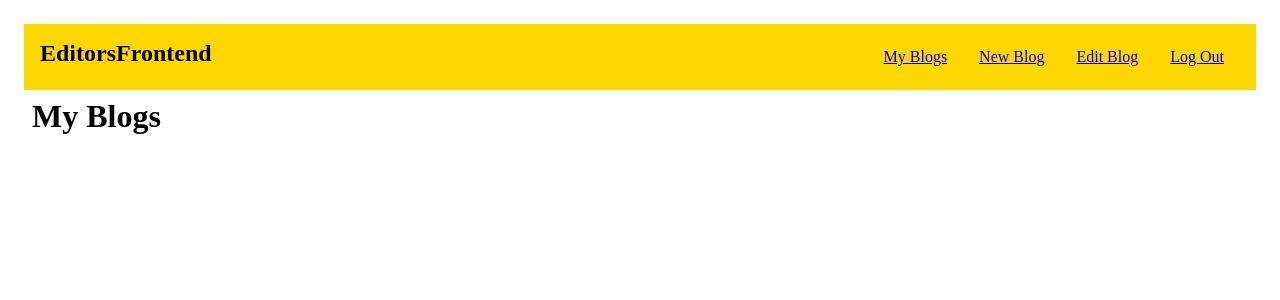
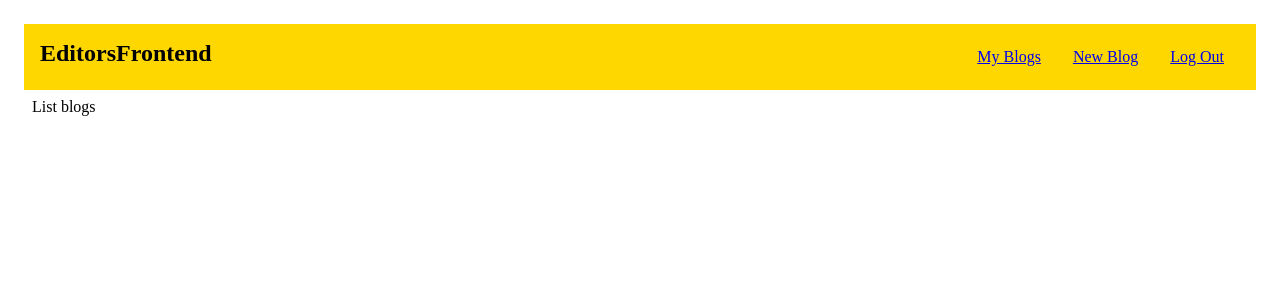
Before and after one commit to miguelruizc/odin-blog-API, a React (Vite) app in the folder editors-frontend/: page / in a window 1280 px wide. Shown: the top 300 px of the page. Built offline with nearby package versions, Linux system fonts and the light colour scheme; sample sign-in values are in the browser's storage.

Commit message:
Protect routes that need authentication

```diff
--- a/editors-frontend/src/App.jsx
+++ b/editors-frontend/src/App.jsx
@@ -16,7 +16,7 @@ function App() {
 
 	return (
 		<BrowserRouter>
-			<Nav isAuthenticated={isAuthenticated} setIsAuthenticated={setIsAuthenticated} />
+			<Nav isAuthenticated={isAuthenticated} />
 			<Routes>
 				<Route path="/" element={<MyBlogs />} />
 				<Route path="/new-blog" element={<NewBlog />} />
--- a/editors-frontend/src/edit-blog.jsx
+++ b/editors-frontend/src/edit-blog.jsx
@@ -1,4 +1,8 @@
+import { Navigate } from 'react-router-dom';
+
 function EditBlog() {
+	// User not authenticated
+	if (!localStorage.getItem('jwt')) return <Navigate to="/login" />;
 	return <h1>Edit Blog</h1>;
 }
 
--- a/editors-frontend/src/my-blogs.jsx
+++ b/editors-frontend/src/my-blogs.jsx
@@ -1,5 +1,11 @@
+import { Navigate } from 'react-router-dom';
+
 function MyBlogs() {
-	return <h1>My Blogs</h1>;
+	// User not authenticated
+	if (!localStorage.getItem('jwt')) return <Navigate to="/login" />;
+
+	// JSX elements
+	return <div className="main blogs">List blogs</div>;
 }
 
 export default MyBlogs;
--- a/editors-frontend/src/nav.jsx
+++ b/editors-frontend/src/nav.jsx
@@ -1,6 +1,6 @@
 import { Link } from 'react-router-dom';
 
-function Nav({ isAuthenticated, setIsAuthenticated }) {
+function Nav({ isAuthenticated }) {
 	if (isAuthenticated) {
 		return (
 			<nav>
@@ -11,9 +11,6 @@ function Nav({ isAuthenticated, setIsAuthenticated }) {
 					</li>
 					<li>
 						<Link to="/new-blog">New Blog</Link>
-					</li>
-					<li>
-						<Link to="/edit-blog">Edit Blog</Link>
 					</li>
 					<li>
 						<Link to="/logout">Log Out</Link>
--- a/editors-frontend/src/new-blog.jsx
+++ b/editors-frontend/src/new-blog.jsx
@@ -1,4 +1,9 @@
+import { Navigate } from 'react-router-dom';
+
 function NewBlog() {
+	// User not authenticated
+	if (!localStorage.getItem('jwt')) return <Navigate to="/login" />;
+
 	return <h1>New Blog</h1>;
 }
 
```
